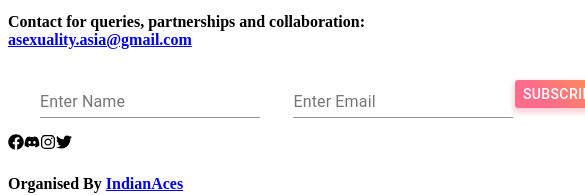
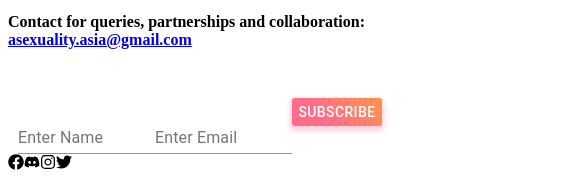
Before and after one commit to vinitaran/panacea, a Next.js app: page / in a window 390 px wide. Shown: the part 538-733 px from the top of the page, 585 px wide, since content can reach past the window. Built offline with nearby package versions, Linux system fonts and the light colour scheme.

Commit message:
Responsive

```diff
--- a/components/EmailButton.jsx
+++ b/components/EmailButton.jsx
@@ -64,7 +64,8 @@
 					color: "white",
 					display: "flex",
 					alignItems: "center",
-					width: "600px",
+					// width: "600px",
+					marginLeft: "10px",
 				}}>
 				<Grid container spacing={1} alignItems='flex-end'>
 					<Grid item>
@@ -95,8 +96,8 @@
 					</Grid>
 				</Grid>
 				<MyButton onClick={subscription}>Subscribe</MyButton>
+				<p id='responseValidation' ref={responseMess}></p>
 			</div>
-			<p id='responseValidation' ref={responseMess}></p>
 		</div>
 	);
 }
--- a/styles/_emailButton.scss
+++ b/styles/_emailButton.scss
@@ -10,6 +10,11 @@
 
     .EmailButton__container{
         display: flex;
+        width: 40vw;
+        // margin-left: 10px;
+
+    height: 20vh;
+
         p{
             width:50%;
             background-color: rgba(0, 0, 0, 0.377);
--- a/styles/_homeMain.scss
+++ b/styles/_homeMain.scss
@@ -29,6 +29,11 @@
 }
 
 .homeContent{
+    font-size: 1.25rem;
+    display: flex;
+    flex-direction: column;
+    justify-content: center;
+    // height: 40vh;
     color: white;
     text-align: center;
     font-family: 'Spartan', sans-serif;
@@ -43,9 +48,12 @@
 .home__footer{
     @include flexPosition();
     justify-content: space-between;
-    margin: 20px;
+    // margin: 20px;
     flex-direction: row;
-    height: 20vh;
+    // height: 20%;
+    width: 100vw;
+    flex-direction: row;
+    align-items: center;
 
 }
 #subheading{
@@ -54,6 +62,15 @@
     color: white;
     font-family: 'Spartan', sans-serif;
 }
+.homeTitle{
+    height: 30vh;
+}
 
 
 }
+@media screen and (max-width: 500px) {
+    .home__footer {
+     flex-direction: column;
+     flex-wrap: wrap;
+    }
+}
```
Also changed, not shown: styles/_socialMediaIcons.scss (+7 -0 lines).
